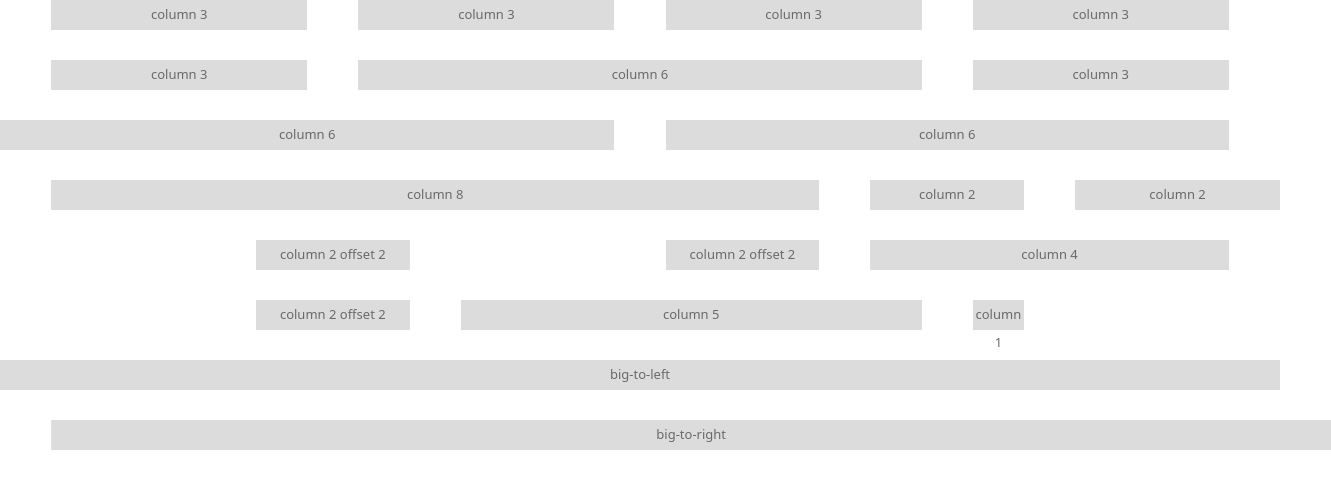
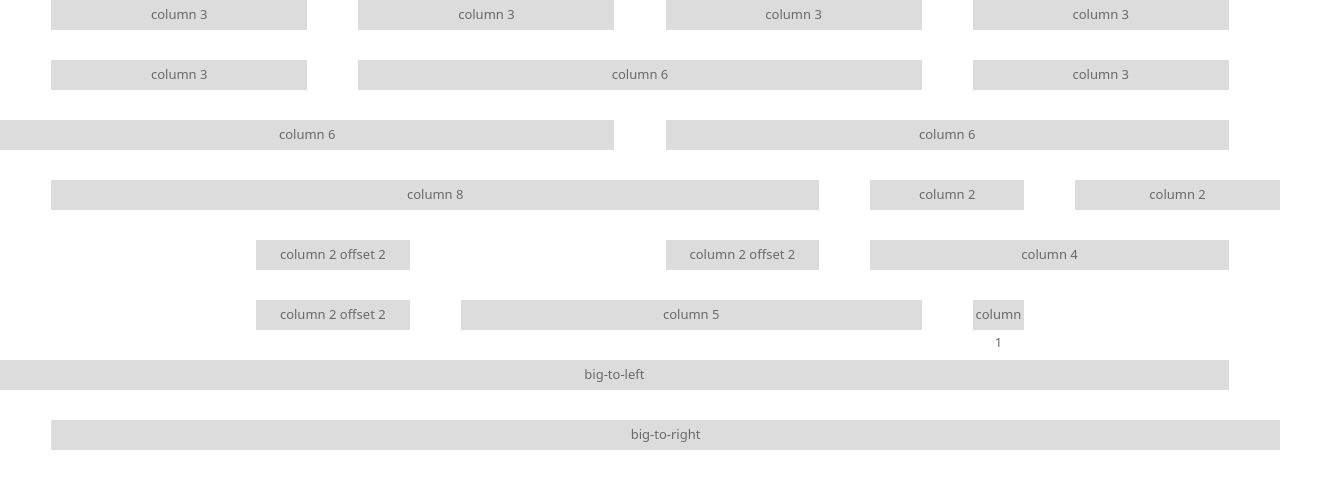
Before and after one commit to ux-ui-pro/landing-grid, a website: page src/index.html in a window 1280 px wide. Shown: the whole page, 1331 px wide, since content can reach past the window. Drawn offline with nearby package versions, Linux system fonts and the light colour scheme; files that its build step writes are made by us from their sources.

Commit message:
issue: fixed exampleÐ

```diff
--- a/src/index.html
+++ b/src/index.html
@@ -41,11 +41,11 @@
         }
 
         .wrapper-to-left {
-            width: calc(var(--wrapper) + var(--leftMargin));
+            width: calc(var(--wrapper, min(1600px, 92vw)) + var(--leftMargin));
         }
 
         .wrapper-to-right {
-            width: calc(var(--wrapper) + var(--leftMargin));
+            width: calc(var(--wrapper, min(1600px, 92vw)) + var(--leftMargin));
             transform: translateX(var(--leftMargin));
         }
 	</style>
```
